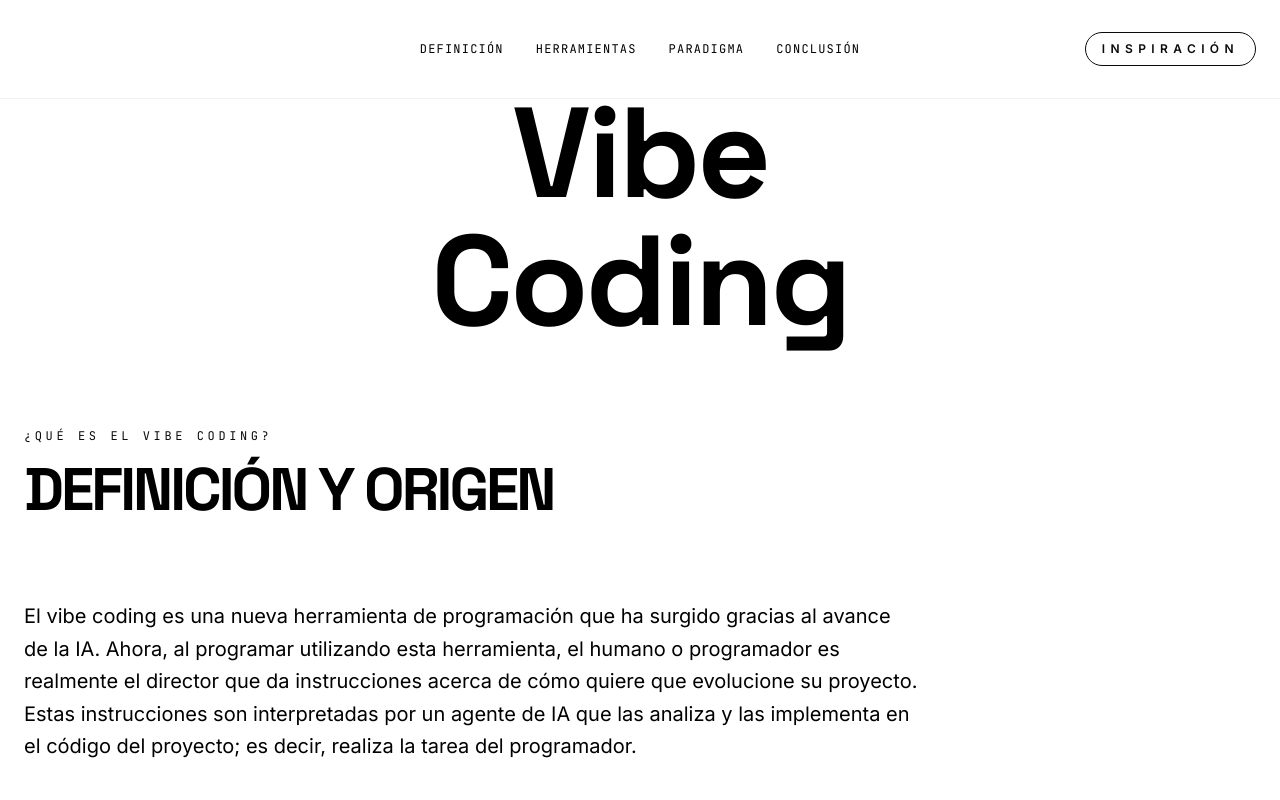
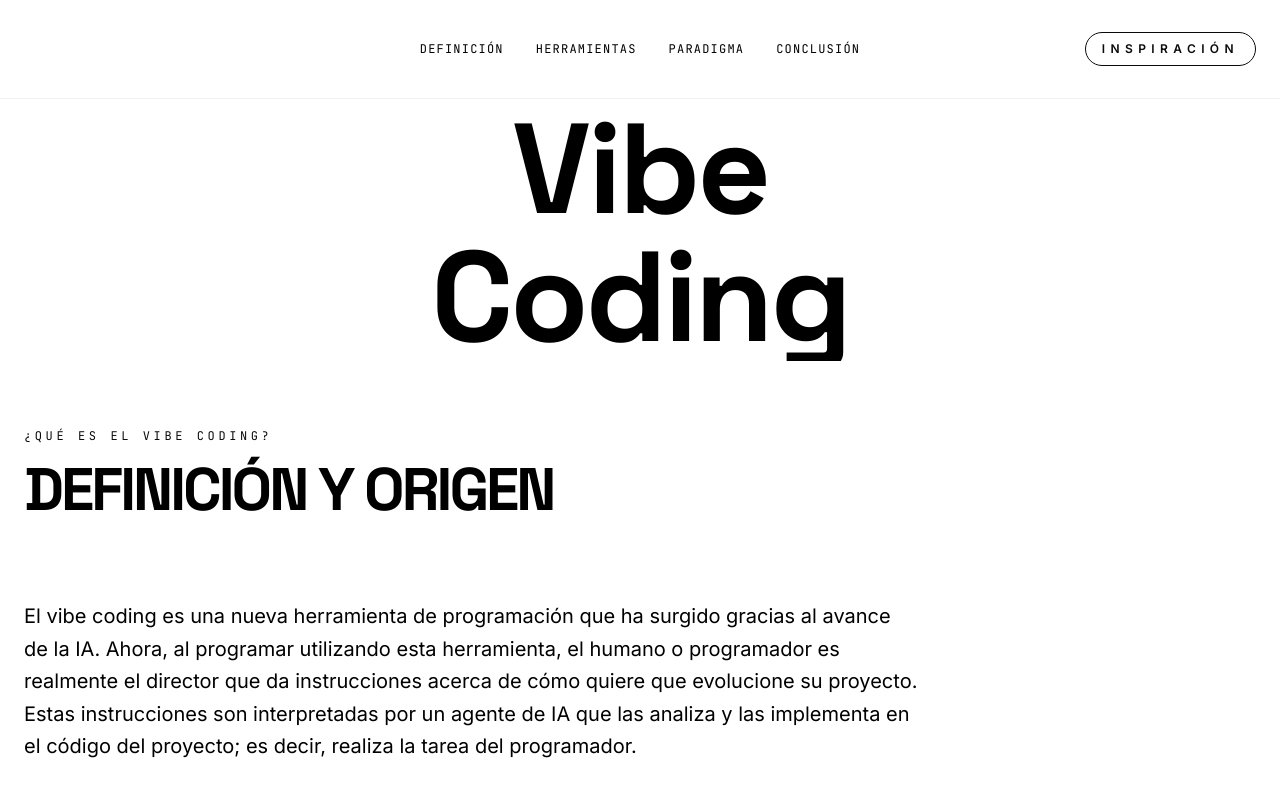
Before and after one commit to marioorm1102/VibeCoding, a React (Vite) app: page / in a window 1280 px wide. Shown: the top 800 px of the page. Built offline with nearby package versions, Linux system fonts and the light colour scheme.

Commit message:
Increase top margin for Vibe Coding title

```diff
--- a/src/App.tsx
+++ b/src/App.tsx
@@ -107,7 +107,7 @@ const Hero = () => {
   return (
     <section
       style={{ height: '361.333px', marginBottom: '-62px' }}
-      className="relative flex flex-col justify-center items-center overflow-hidden px-4 md:px-6 bg-white pt-20 md:pt-32"
+      className="relative flex flex-col justify-center items-center overflow-hidden px-4 md:px-6 bg-white pt-24 md:pt-40"
     >
       <motion.div
         style={{ y: y1, opacity }}
```
